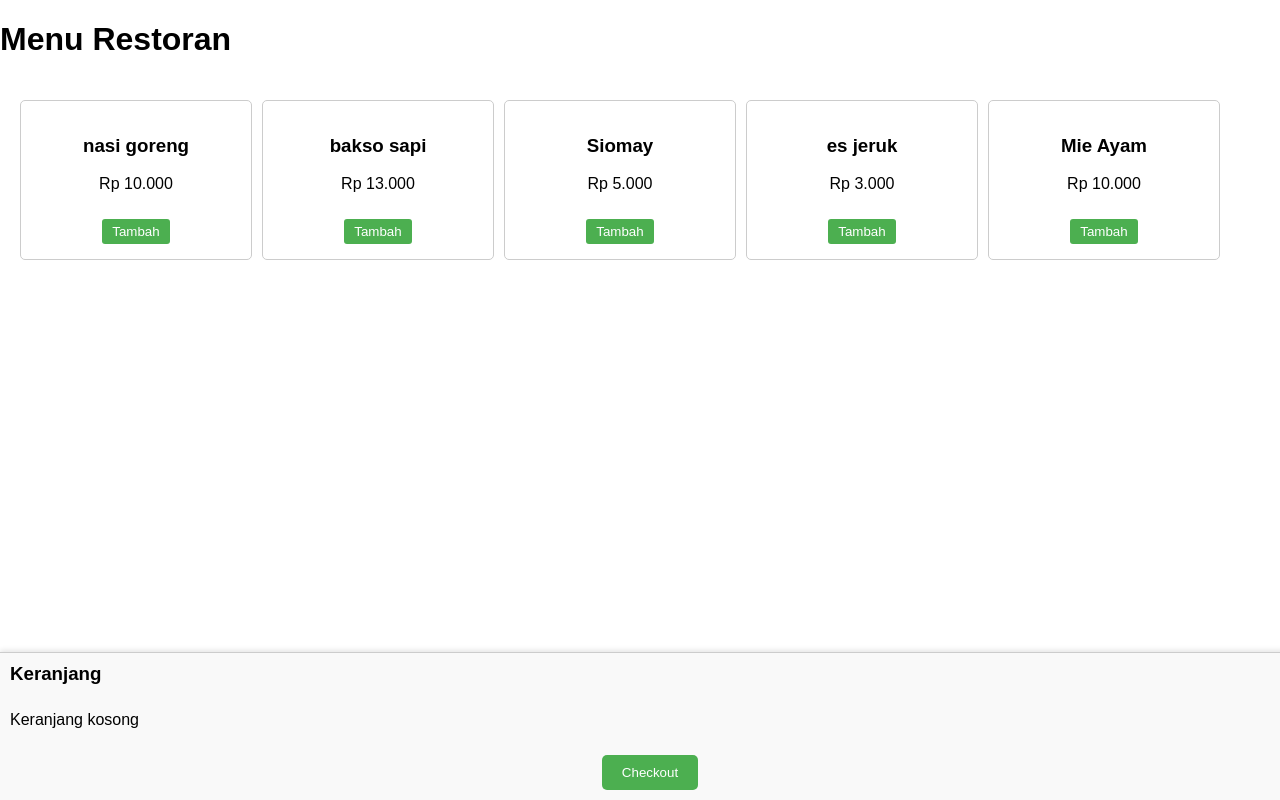
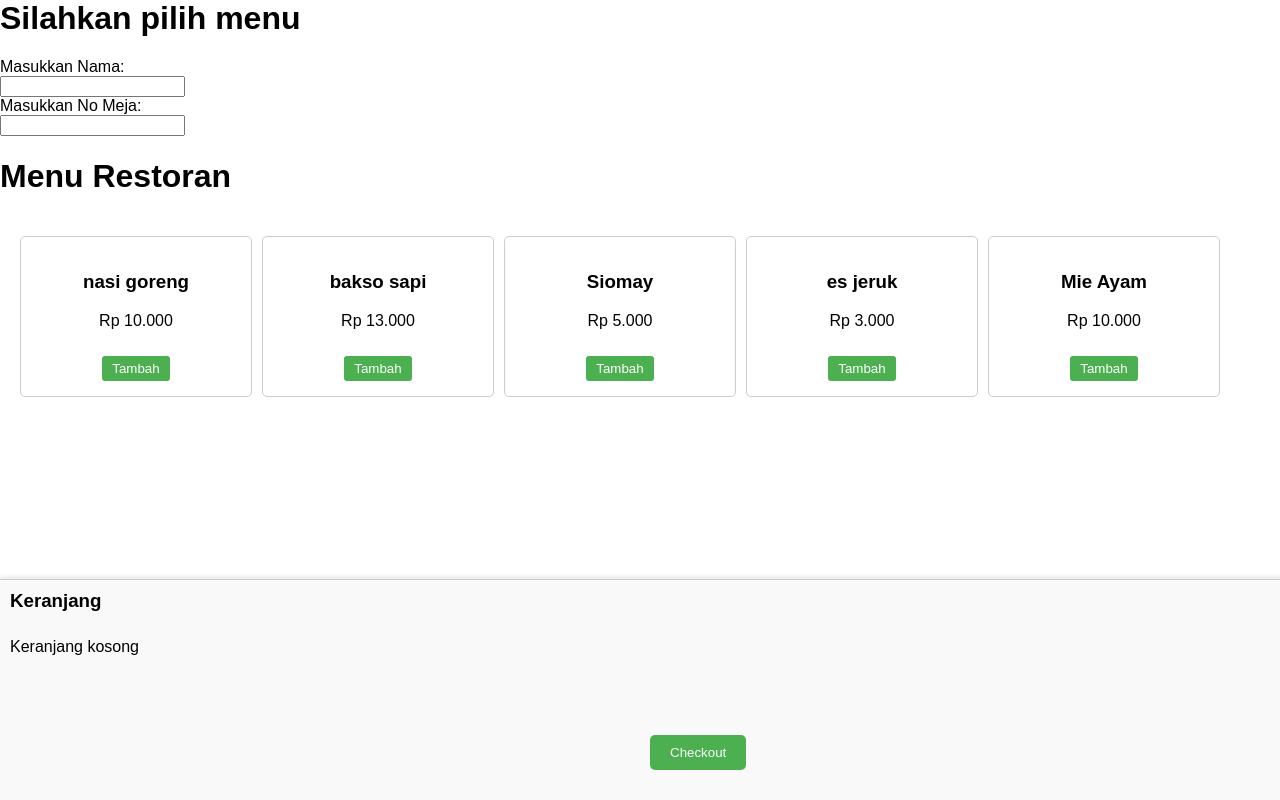
Before and after one commit to taufikyogapratama/tugas_akhir_pwt, a PHP site: page /pelanggan.php in a window 1280 px wide. Run offline with PHP 8.4, Linux system fonts and the light colour scheme; data comes from the database, SQL or seed files in the repository; both versions use the stored data as it was after the commit.

Commit message:
feat: add input nama and no meja, and also fix add order feature in pelanggan file

```diff
--- a/admin_pesanan.php
+++ b/admin_pesanan.php
@@ -21,8 +21,9 @@
         $id_pelanggan = $_GET['hapus'];
 
         // Hapus semua pesanan berdasarkan id_pelanggan
-        $sql_hapus_semua = "DELETE FROM pesanan WHERE id_pelanggan = $id_pelanggan";
-        if ($conn->query($sql_hapus_semua)) {
+        $sql_hapus_pesanan = "DELETE FROM pesanan WHERE id_pelanggan = $id_pelanggan";
+        $sql_hapus_pelanggan = "DELETE FROM pelanggan WHERE id_pelanggan = $id_pelanggan";
+        if ($conn->query($sql_hapus_pesanan) && $conn->query($sql_hapus_pelanggan)) {
             header("Location: admin_pesanan.php"); // Redirect ke halaman admin setelah hapus
             exit();
         } else {
--- a/pelanggan.php
+++ b/pelanggan.php
@@ -1,3 +1,69 @@
+<?php
+// Sertakan file koneksi database
+include "database.php";
+
+$sql_read = "SELECT * FROM menu";
+$result = $conn->query($sql_read);
+
+// **4 Tambah
+// if (isset($_POST['tambah'])) {
+//     // Ambil data dari form
+//     $nama_pelanggan = $_POST['nama'];
+//     $no_meja = $_POST['no_meja'];
+
+//     // Debugging: Cek apakah data dari form dikirim
+//     if (!$nama_pelanggan || !$no_meja) {
+//         die("Form tidak lengkap. Pastikan semua data diisi.");
+//     }
+
+//     // Buat query SQL
+//     $sql_insert = "INSERT INTO pelanggan (nama_pelanggan, no_meja) VALUES ('$nama_pelanggan', '$no_meja')";
+
+//     // Jalankan query dan cek apakah berhasil
+//     if ($conn->query($sql_insert)) {
+//        header("Location: pelanggan.php"); // Redirect ke pelanggan.php
+//        exit(); // Hentikan eksekusi script
+//     } else {
+//         echo "Gagal menambahkan data: " . $conn->error; // Tampilkan error jika query gagal
+//     }
+// }
+
+if ($_SERVER['REQUEST_METHOD'] === 'POST') {
+    // Ambil data dari form
+    $nama_pelanggan = $_POST['nama'];
+    $no_meja = $_POST['no_meja'];
+    $cart = isset($_POST['cart']) ? json_decode($_POST['cart'], true) : [];
+
+    // Pastikan data lengkap
+    if (!$nama_pelanggan || !$no_meja || empty($cart)) {
+        die("Form tidak lengkap atau keranjang kosong.");
+    }
+
+    // Simpan data pelanggan ke database
+    $sql_insert_pelanggan = "INSERT INTO pelanggan (nama_pelanggan, no_meja) VALUES ('$nama_pelanggan', '$no_meja')";
+    if ($conn->query($sql_insert_pelanggan)) {
+        // Ambil ID pelanggan terakhir yang dimasukkan
+        $pelanggan_id = $conn->insert_id;
+
+        // Simpan setiap item keranjang ke tabel pesanan
+        foreach ($cart as $item) {
+            $menu_id = $item['id'];
+            $quantity = $item['quantity'];
+            $sql_insert_order = "INSERT INTO pesanan (id_pelanggan, id_menu, jumlah) VALUES ('$pelanggan_id', '$menu_id', '$quantity')";
+            $conn->query($sql_insert_order);
+        }
+
+        // Redirect setelah sukses
+        // header("Location: pelanggan.php?status=success");
+        header("Location: pelanggan_sukses.php");
+        exit();
+    } else {
+        echo "Gagal menyimpan data pelanggan: " . $conn->error;
+    }
+}
+
+?>
+
 <!DOCTYPE html>
 <html lang="en">
 <head>
@@ -40,6 +106,8 @@
             bottom: 0;
             left: 0;
             width: 100%;
+            height: 200px;
+            overflow: auto;
             background-color: #f9f9f9;
             border-top: 1px solid #ccc;
             padding: 10px;
@@ -78,7 +146,11 @@
             text-align: center;
         }
         .checkout button {
+            position: fixed;
             padding: 10px 20px;
+            margin-left: auto;
+            margin-right: auto;
+            bottom: 30px;
             background-color: #4CAF50;
             color: white;
             border: none;
@@ -119,8 +191,10 @@
                 cartItemDiv.className = 'cart-item';
 
                 cartItemDiv.innerHTML = `
+                    <div>
                     <span>${item.name} (x${item.quantity})</span>
                     <span>Rp ${item.price * item.quantity}</span>
+                    </div>
                     <button onclick="removeFromCart(${item.id})">Hapus</button>
                 `;
 
@@ -133,50 +207,43 @@
         }
 
         function checkout() {
+            // Pastikan keranjang tidak kosong
             if (cart.length === 0) {
                 alert('Keranjang masih kosong!');
                 return;
             }
+            // Ambil elemen form pelanggan
+            const customerForm = document.getElementById('customerForm');
 
-            const customerName = prompt('Masukkan nama Anda:');
-            const tableNumber = prompt('Masukkan nomor meja Anda:');
+            // Buat input tersembunyi untuk menyisipkan data keranjang ke form
+            const cartInput = document.createElement('input');
+            cartInput.type = 'hidden';
+            cartInput.name = 'cart'; // Nama variabel untuk dikirim ke PHP
+            cartInput.value = JSON.stringify(cart); // Data keranjang dalam format JSON
+            customerForm.appendChild(cartInput);
 
-            if (!customerName || !tableNumber) {
-                alert('Nama dan nomor meja wajib diisi!');
-                return;
+            // Submit form pelanggan
+            customerForm.submit();
         }
 
-            fetch('submit_order.php', {
-                method: 'POST',
-                headers: { 'Content-Type': 'application/json' },
-                body: JSON.stringify({
-                    name: customerName,
-                    table: tableNumber,
-                    cart: cart
-                })
-            })
-            .then(response => response.json())
-            .then(data => {
-                if (data.success) {
-                    alert('Pesanan berhasil disimpan!');
-                    cart = [];
-                    renderCart();
-                } else {
-                    alert('Terjadi kesalahan: ' + data.message);
-                }
-            });
-        }
     </script>
 </head>
 <body>
+    <h1>Silahkan pilih menu</h1>
+    <form action="pelanggan.php" method="POST" id="customerForm">
+        <label for="nama">Masukkan Nama:</label><br>
+        <input type="text" id="nama" name="nama" required><br>
+        <label for="no_meja">Masukkan No Meja:</label><br>
+        <input type="number" id="no_meja" name="no_meja" required><br>
+    </form>
+
+    <div class="Menu_dan_cart">
         <h1>Menu Restoran</h1>
-
         <div class="menu-list">
             <?php
-        include "database.php";
-        $sql = "SELECT * FROM menu";
-        $result = $conn->query($sql);
-
+            // include "database.php";
+            // $sql = "SELECT * FROM menu";
+            // $result = $conn->query($sql);
             if ($result->num_rows > 0) {
                 while ($row = $result->fetch_assoc()) {
                     echo "<div class='menu-item'>";
@@ -190,14 +257,14 @@
             }
             ?>
         </div>
-
         <div class="cart">
             <h3>Keranjang</h3>
             <div class="cart-items">
                 <p>Keranjang kosong</p>
             </div>
             <div class="checkout">
-            <button onclick="checkout()">Checkout</button>
+                <button type="button" onclick="checkout()">Checkout</button>
+            </div>
         </div>
     </div>
 </body>
```
Also changed, not shown: pelanggan_sukses.php (added, +11 -0 lines), pemesanan.sql (+7 -7 lines), masuk.php (added). Lines whose indentation alone changed are shown as unchanged.
